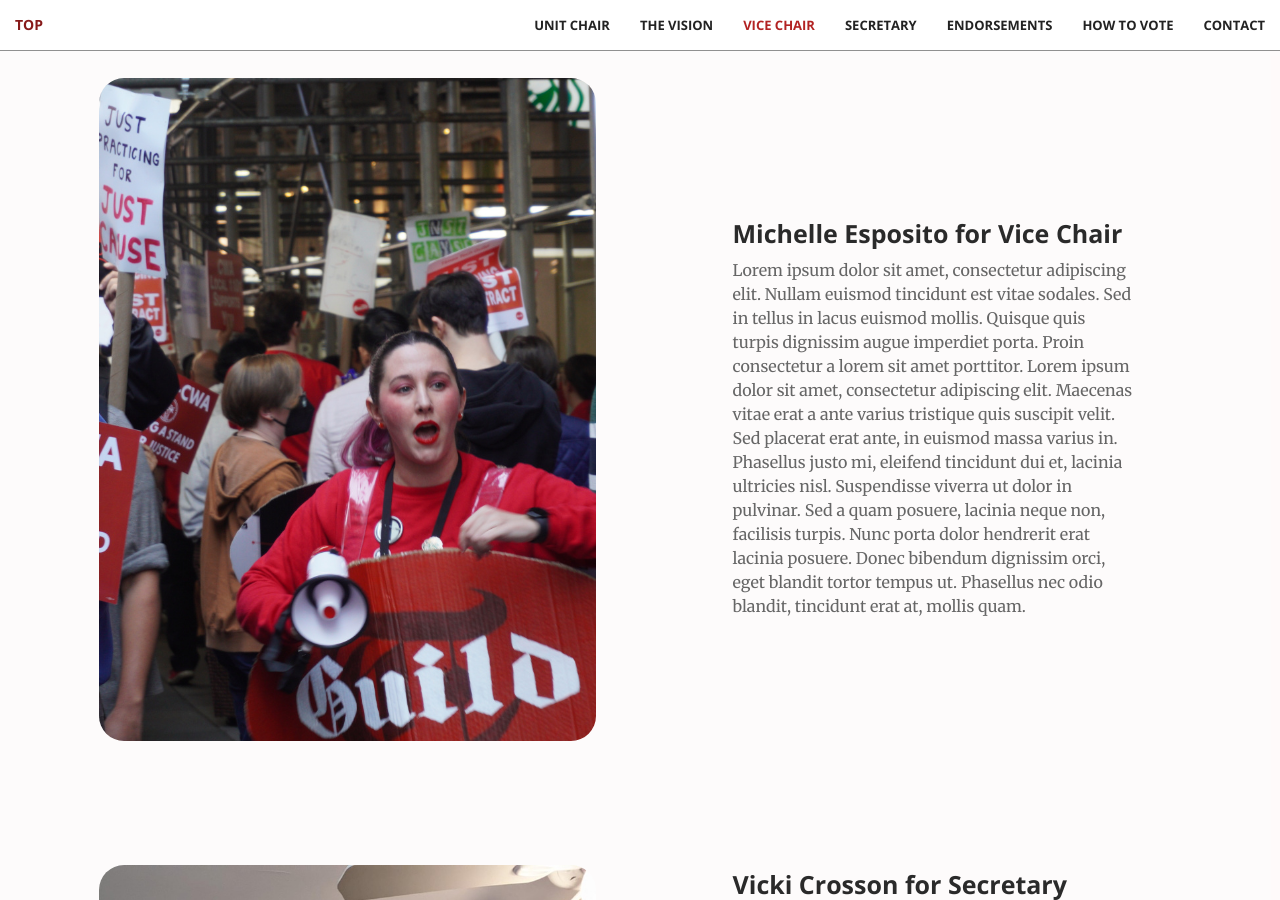
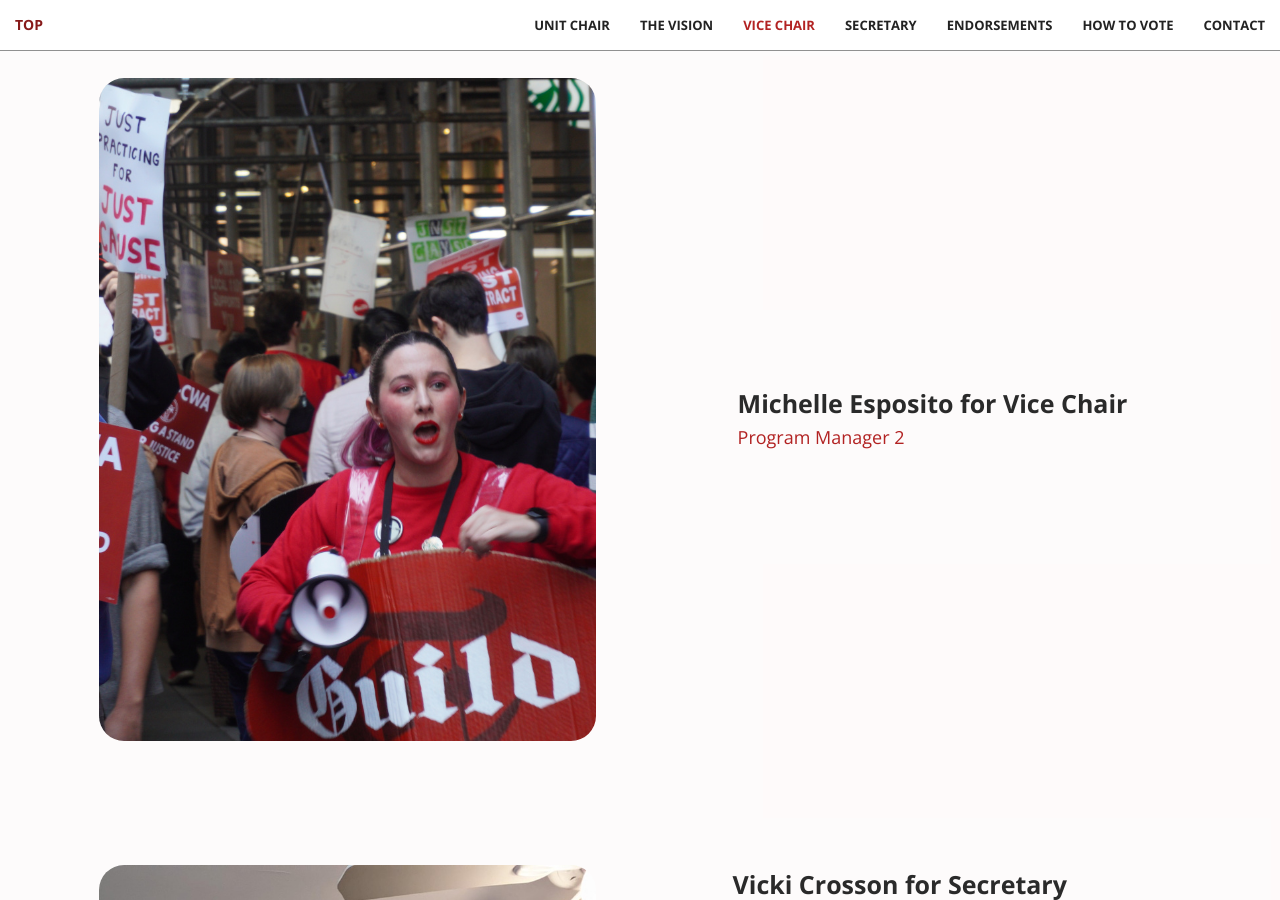
Before and after one commit to viccro/2025-campaign-site-draft, a Jekyll site: the page built from index.html, in a window 1280 px wide and 900 px high, scrolled down 2993 px. Built offline with Jekyll 4.4.1, drawn with Linux system fonts in a browser that asks for light colours.

Commit message:
remove michelle boilerplate

```diff
--- a/_includes/candidates.html
+++ b/_includes/candidates.html
@@ -12,20 +12,8 @@
                 <div class="col-md-6 col-sm-12 candidate-column">
                     <div class="service-box">
                         <h3>Michelle Esposito for Vice Chair</h3>
-                        <p class="text-muted">
-                            Lorem ipsum dolor sit amet, consectetur adipiscing elit. Nullam
-                            euismod tincidunt est vitae sodales. Sed in tellus in lacus euismod
-                            mollis. Quisque quis turpis dignissim augue imperdiet porta. Proin
-                            consectetur a lorem sit amet porttitor. Lorem ipsum dolor sit amet,
-                            consectetur adipiscing elit. Maecenas vitae erat a ante varius
-                            tristique quis suscipit velit. Sed placerat erat ante, in euismod
-                            massa varius in. Phasellus justo mi, eleifend tincidunt dui et,
-                            lacinia ultricies nisl. Suspendisse viverra ut dolor in pulvinar.
-                            Sed a quam posuere, lacinia neque non, facilisis turpis. Nunc porta
-                            dolor hendrerit erat lacinia posuere. Donec bibendum dignissim orci,
-                            eget blandit tortor tempus ut. Phasellus nec odio blandit, tincidunt
-                            erat at, mollis quam.
-                        </p>
+                        <h4 class="engineer-title">Program Manager 2</h4>
+                        <p class="text-muted">     </p>
                     </div>
                 </div>
             </div>
```
